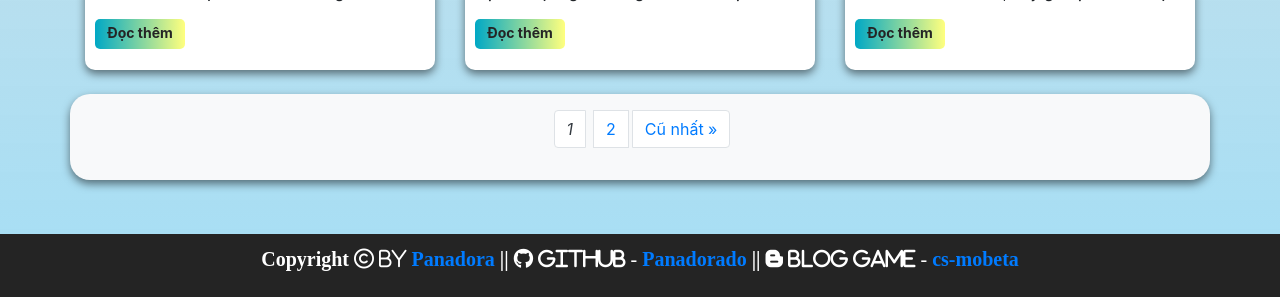
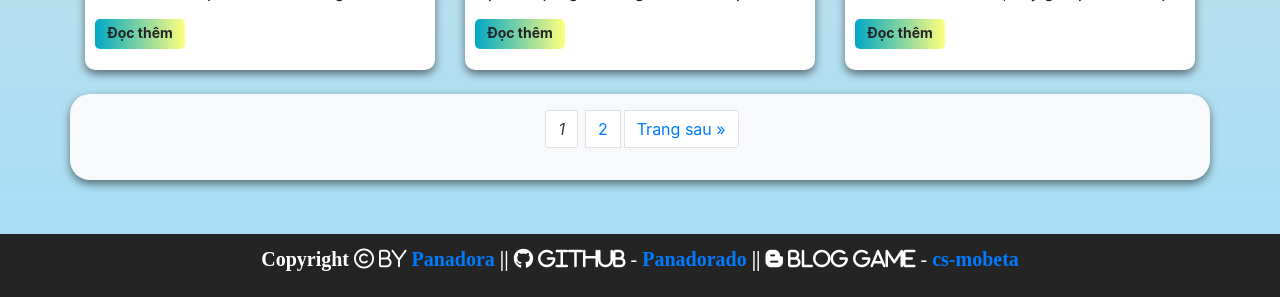
Before and after one commit to panadorado/panadora.github.io, a Jekyll site: the page built from index.html, in a window 1280 px wide and 969 px high. Shown: the part 669-966 px from the top of the window. Built offline with Jekyll 4.4.1, drawn with Linux system fonts in a browser that asks for light colours; nearby versions of some CDN libraries; the list of posts is cut into pages by our own code.

Commit message:
Update index.html

```diff
--- a/index.html
+++ b/index.html
@@ -36,7 +36,7 @@
         		<div class="pagination">
 	        		{% if paginator.previous_page %}
 			            <li class="page-item">
-			                <a class="page-link" href="{{ paginator.previous_page_path | relative_url }}">&laquo; Mới nhất</a>
+			                <a class="page-link" href="{{ paginator.previous_page_path }}">&laquo; Trang trước</a>
 			            </li>
 	        		{% else %}
 	        		{% endif %}
@@ -59,7 +59,7 @@
 
 	        		{% if paginator.next_page %}
 			            <li class="page-item">
-			                <a class="page-link" href="{{ paginator.next_page_path }}">Cũ nhất &raquo;</a>
+			                <a class="page-link" href="{{ paginator.next_page_path }}">Trang sau &raquo;</a>
 			            </li>
 	        		{% else %}
 	        		{% endif %}
```
